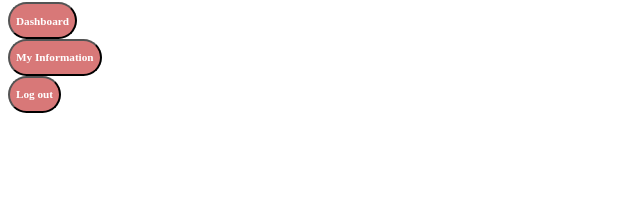
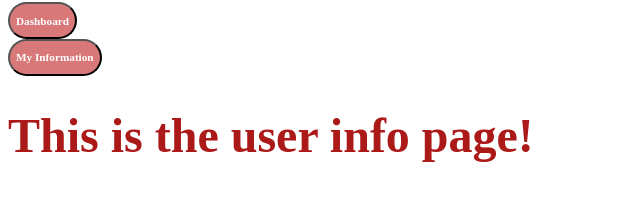
Before and after one commit to coriblount/project-final, a React (Create React App) app: page /information in a window 1280 px wide. Shown: the part 327-540 px from the top of the page, without its empty margins (0-640 px from the left). Built offline with nearby package versions, Linux system fonts and the light colour scheme; a web font is replaced by a local one.

Commit message:
info pages

```diff
--- a/package.json
+++ b/package.json
@@ -9,7 +9,7 @@
     "react": "^17.0.2",
     "react-dom": "^17.0.2",
     "react-router-dom": "^5.2.0",
-    "react-scripts": "4.0.3",
+    "react-scripts": "^2.1.8",
     "recharts": "^2.0.9",
     "web-vitals": "^1.0.1"
   },
--- a/src/components/App/App.js
+++ b/src/components/App/App.js
@@ -4,6 +4,7 @@ import './App.css';
 import Dashboard from '../Dashboard/Dashboard';
 import Login from '../Login/Login'
 import Logout from '../Login/Logout'
+import Information from '../Information/Information'
 // import Preferences from '../Preferences/Preferences';
 
 function App() {
@@ -19,7 +20,7 @@ function App() {
       <h1>My Planner</h1>
       <button className="button"><a id="link" href='./dashboard'><h3>Dashboard</h3></a></button>
       <br></br>
-      <button className="button"><a id="link" href='/'><h3>My Information</h3></a></button>
+      <button className="button"><a id="link" href='./information'><h3>My Information</h3></a></button>
       <BrowserRouter>
         <Switch>
           <Route path="/dashboard">
@@ -28,6 +29,9 @@ function App() {
           {/* <Route path="/preferences">
             <Preferences />
           </Route> */}
+          <Route path="/information">
+          <Information />
+          </Route>
             <Route path="/logout">
             <Logout />
           </Route>
--- /dev/null
+++ b/src/components/Information/Information.js
@@ -0,0 +1,14 @@
+import React from 'react'
+
+class Information extends React.Component {
+
+render() {
+ return (
+<div>
+<h1>This is the user info page!</h1>
+</div>
+)
+ }
+}
+
+export default Information
```
Also changed, not shown: 2 other files (tests, documents, lock files or other folders).
